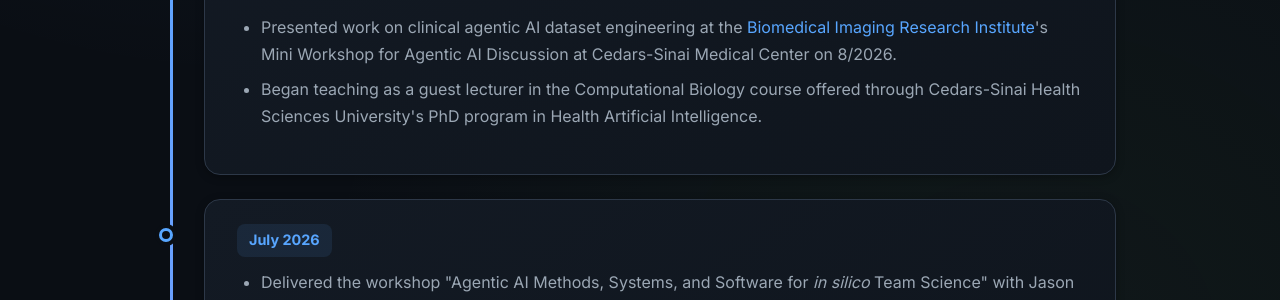
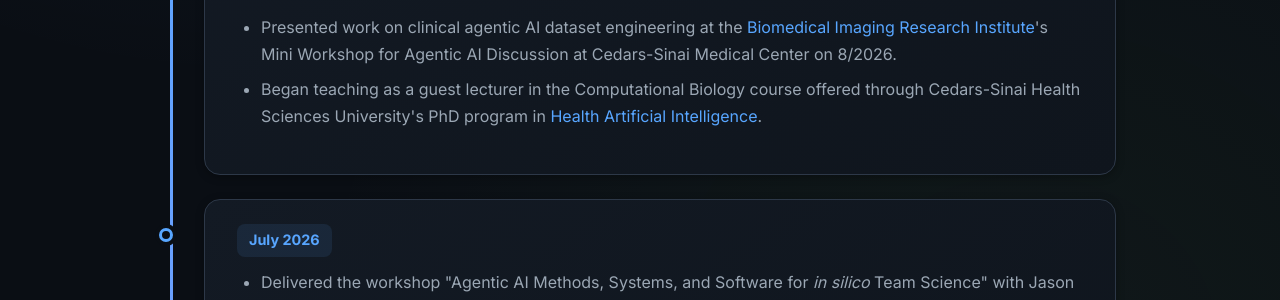
Before and after one commit to pfreda/pfreda.github.io, a Jekyll site: the page built from timeline.md, in a window 1280 px wide and 900 px high, scrolled down 373 px. Shown: the part 181-481 px from the top of the window. Built offline with Jekyll 4.4.1, drawn with Linux system fonts in a browser that asks for light colours; part of the change alters nothing that is shown.

Commit message:
Your descriptive commit message here

```diff
--- a/timeline.md
+++ b/timeline.md
@@ -13,7 +13,7 @@ title: The Road So Far
 <li>Published a preprint entitled <a href="https://www.biorxiv.org/content/10.64898/2026.07.08.737358v4.abstract" target="_blank" rel="noopener">EcoXAI</a>, an autonomous agentic Ecosystem for EXplainable Artificial Intelligence and biomedical discovery on bioRxiv. The official manuscript was submitted to <a href="https://academic.oup.com/bioinformatics" target="_blank" rel="noopener">Bioinformatics</a> as an Application's Note.</li>
 <li>Published a preprint entitled <a href="https://www.biorxiv.org/content/10.64898/2026.08.20.746074v2.abstract" target="_blank" rel="noopener">ASAREE</a>, an Analytical Sandbox for Agentic AI Research, Engineering, and Experimentation on bioRxiv. The official manuscript was submitted to <a href="https://academic.oup.com/bioinformatics" target="_blank" rel="noopener">Bioinformatics</a> as an Application's Note.</li>
 <li>Presented work on clinical agentic AI dataset engineering at the <a href="https://www.cedars-sinai.edu/health-sciences-university/research/departments-institutes/biomedical-sciences/biomedical-imaging.html" target="_blank" rel="noopener">Biomedical Imaging Research Institute</a>'s Mini Workshop for Agentic AI Discussion at Cedars-Sinai Medical Center on 8/2026.</li>
-<li>Began teaching as a guest lecturer in the Computational Biology course offered through Cedars-Sinai Health Sciences University's PhD program in Health Artificial Intelligence.</li>
+<li>Began teaching as a guest lecturer in the Computational Biology course offered through Cedars-Sinai Health Sciences University's PhD program in <a href="https://www.cedars-sinai.edu/education/graduate-school/phd-health-artificial-intelligence.html" target="_blank" rel="noopener">Health Artificial Intelligence</a>.</li>
 </ul>
 </div>
 
```
